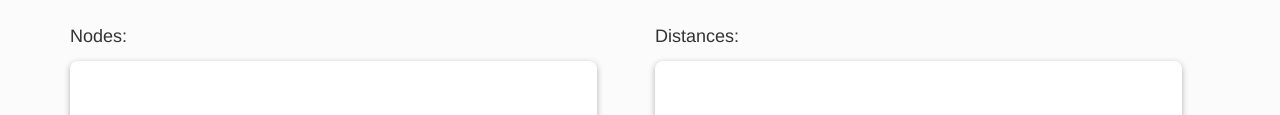
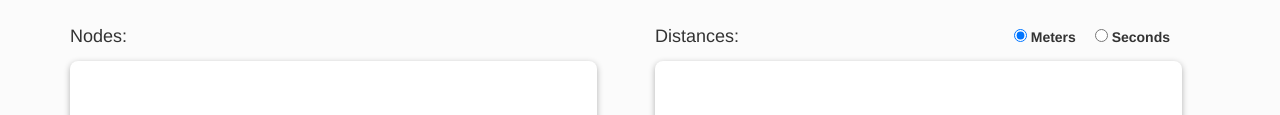
Before and after one commit to alexander-perucci/gmlmaptool, a plain HTML site: page demo/index.html in a window 1280 px wide. Shown: the part 502-617 px from the top of the page. Drawn offline with Linux system fonts and the light colour scheme; some packages are replaced by stand-ins of ours.

Commit message:
Radio for showing distances in seconds

```diff
--- a/demo/css/gmlmap.css
+++ b/demo/css/gmlmap.css
@@ -68,3 +68,17 @@ border-color:#4d90fe;
 .pac-container {
 font-family:Roboto;
 }
+
+.distances.title {
+    float: left;
+}
+
+.distanceType {
+    float: right;
+    margin-top: 8px;
+    margin-right: 40px;
+}
+
+.distanceType label {
+    margin-left: 15px;
+}
--- a/demo/index.html
+++ b/demo/index.html
@@ -42,7 +42,15 @@
                <textarea id="resultsNode" rows="10"></textarea>
             </div>
             <div class="col-md-6 bs-callout bs-callout-info">
-               <h4>Distances:</h4>
+               <h4 class="distances title">Distances:</h4>
+               <form class="form-inline distanceType" role="form">
+                  <label>
+                     <input type="radio" name="distanceType" value="distance" checked="checked" /> Meters
+                   </label>
+                   <label>
+                      <input type="radio" name="distanceType" value="duration" /> Seconds
+                    </label>
+               </form>
                <textarea id="resultsDistances" rows="10"></textarea>
             </div>
          </div>
--- a/demo/js/gmlmap.js
+++ b/demo/js/gmlmap.js
@@ -182,11 +182,12 @@ function writeResultsNodes(response){
 function writeResultsDistances(response){
     var origins = response.originAddresses;
     var resultsDistance = '';
+    var distanceType = $('.distanceType input:checked').val();
     for (var i = 0; i < origins.length; i++) {
         var results = response.rows[i].elements;
         for (var j = 0; j < results.length; j++) {
             if (results[j].status == google.maps.GeocoderStatus.OK){
-                    resultsDistance += '--- FROM  node_ [' + (i + 1) + '] TO node_ [' + (j + 1) + '] : ' + results[j].distance.value + '\n';
+                resultsDistance += '--- FROM  node_ [' + (i + 1) + '] TO node_ [' + (j + 1) + '] : ' + results[j][distanceType].value + '\n';
             }
         }
     }
```
Lines whose indentation alone changed are shown as unchanged.
